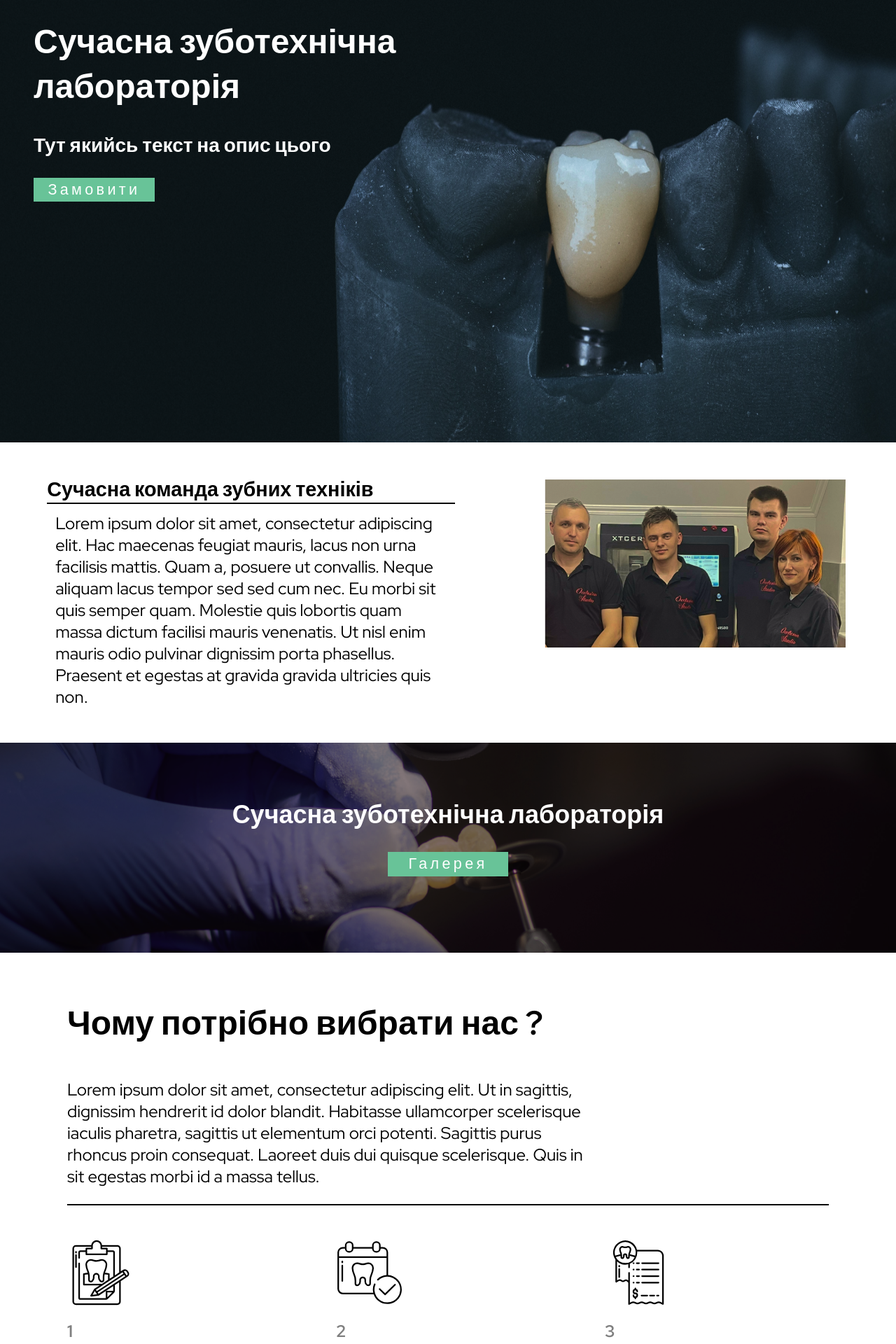
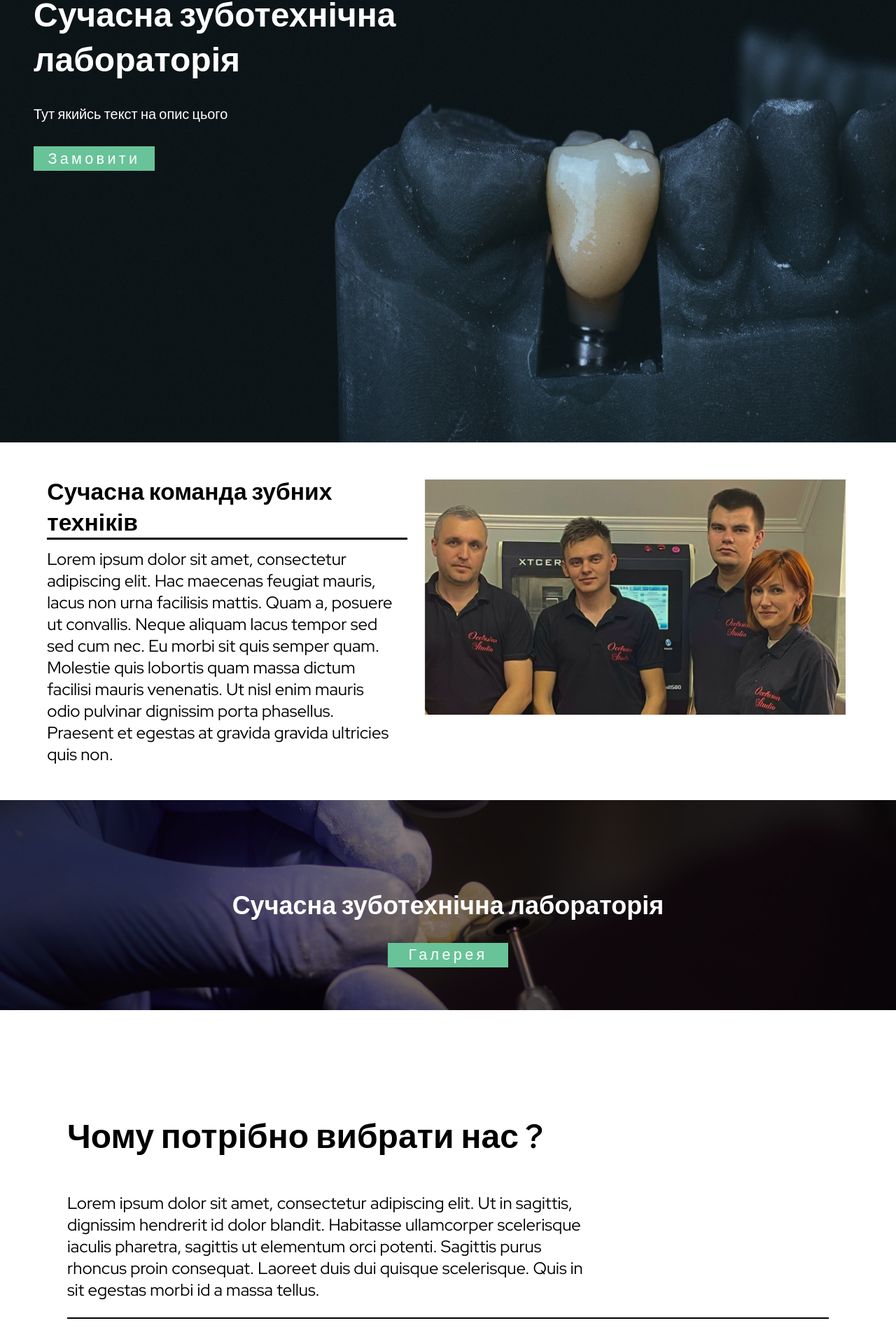
Before and after one commit to GTFTT/occlusion-studio, a React (Create React App) app: page / in a window 1280 px wide. Shown: the part 168-2088 px from the top of the page at 70% size. Built offline with nearby package versions, Linux system fonts and the light colour scheme.

Commit message:
More minir UI improvements

```diff
--- a/src/components/Footer/styles.module.css
+++ b/src/components/Footer/styles.module.css
@@ -2,14 +2,14 @@
     background-color: black;
     min-height: 20vh;
     color: white;
-    font-size: 0.8em;
+    font-size: 0.6em;
 }
 
 .row {
     display: flex;
     align-items: center;
     justify-content: center;
-    padding: 1em 0;
+    padding: 1.5em 0;
 }
 
 .icon {
@@ -19,7 +19,8 @@
 }
 
 .navigationLink {
-    padding: 0 0.5em;
+    padding: 0 1.6em;
+    font-size: 0.8em;
 }
 
 .supportLink {
--- a/src/components/Intro/index.tsx
+++ b/src/components/Intro/index.tsx
@@ -16,7 +16,7 @@ export default function Intro (props: IIntroProps) {
                 <Menu />
                 <div className={Styles.contentCont}>
                     <h1>Сучасна зуботехнічна лабораторія</h1>
-                    <h3>Тут якийсь текст на опис цього</h3>
+                    <h5>Тут якийсь текст на опис цього</h5>
                     <StyledButton>Замовити</StyledButton>
                 </div>
             </div>
--- a/src/components/Intro/styles.module.css
+++ b/src/components/Intro/styles.module.css
@@ -17,3 +17,7 @@
     padding-left: 2em;
     padding-top: 2em;
 }
+
+.contentCont h5 {
+    font-weight: normal;
+}
--- a/src/components/Menu/styles.module.css
+++ b/src/components/Menu/styles.module.css
@@ -1,6 +1,6 @@
 .menuContainer {
     /* background-color: darkgrey; */
-    height: 6em;
+    height: 4em;
     display: flex;
     align-items: center;
     justify-content: center;
--- a/src/components/TempBody/Block/Image/styles.module.css
+++ b/src/components/TempBody/Block/Image/styles.module.css
@@ -4,7 +4,7 @@
 }
 
 .image {
-    height: 10em;
+    height: 14em;
     margin: 0;
     padding: 0;
     /* border: 0.1em solid black; */
--- a/src/components/TempBody/Block/styles.module.css
+++ b/src/components/TempBody/Block/styles.module.css
@@ -10,14 +10,13 @@
 .title {
     color: black;
     font-weight: bold;
-    font-size: 1.2em;
+    font-size: 1.4em;
     text-align: left;
     border-bottom: 0.1em solid black;
 }
 
 .contentCont {
     display: flex;
-    /* justify-content: space-between; */
     flex-direction: column;
     padding: 0.4em;
     text-align: left;
@@ -26,6 +25,7 @@
 
 .childrenCont {
     padding: 0.5em;
+    padding-left: 0;
 }
 
 .imageCont {
--- a/src/components/TempBody/MiddleBlock/MiniBlock/index.tsx
+++ b/src/components/TempBody/MiddleBlock/MiniBlock/index.tsx
@@ -3,8 +3,8 @@ import * as React from 'react';
 import Styles from './styles.module.css';
 
 interface Props {
-    /** Number of miniblock */
-    number: number,
+    /** Number of miniblock (in form of string) */
+    number: string,
 
     /** Image path */
     image: string,
--- a/src/components/TempBody/MiddleBlock/MiniBlock/styles.module.css
+++ b/src/components/TempBody/MiddleBlock/MiniBlock/styles.module.css
@@ -7,7 +7,7 @@
 }
 
 .image {
-    height: 2em;
+    height: 1.2em;
 }
 
 .title {
@@ -17,6 +17,7 @@
 
 .content {
     width: 70%;
+    font-size: 0.6em;
 }
 
 .number {
@@ -24,4 +25,5 @@
     font-weight: bold;
     padding-top: 0.2em;
     padding-bottom: 0.5em;
+    font-size: 0.6em;
 }
--- a/src/components/TempBody/MiddleBlock/index.tsx
+++ b/src/components/TempBody/MiddleBlock/index.tsx
@@ -25,9 +25,9 @@ export default function MiddleBlock () {
                 <span className={Styles.underscore} />
 
                 <div className={Styles.miniBlocksCont}>
-                    <MiniBlock number={1} image={Clipboard} />
-                    <MiniBlock number={2} image={DentalCheckup} />
-                    <MiniBlock number={3} image={LowPrices} />
+                    <MiniBlock number={"01"} image={Clipboard} />
+                    <MiniBlock number={"02"} image={DentalCheckup} />
+                    <MiniBlock number={"03"} image={LowPrices} />
                 </div>
             </div>
         </div>
--- a/src/components/TempBody/styles.module.css
+++ b/src/components/TempBody/styles.module.css
@@ -7,7 +7,7 @@
 }
 
 .imageCont1, .imageCont2 {
-    min-height: 40vh;
+    min-height: 50vh;
     background-repeat: no-repeat;
     background-size: 100vw auto;
 }
@@ -22,7 +22,7 @@
 
 .contentCont {
     color: white;
-    padding-top: 2em;
+    padding-top: 4em;
     display: flex;
     justify-content: center;
     align-items: center;
```
Also changed, not shown: 1 other file (tests, documents, lock files or other folders).
